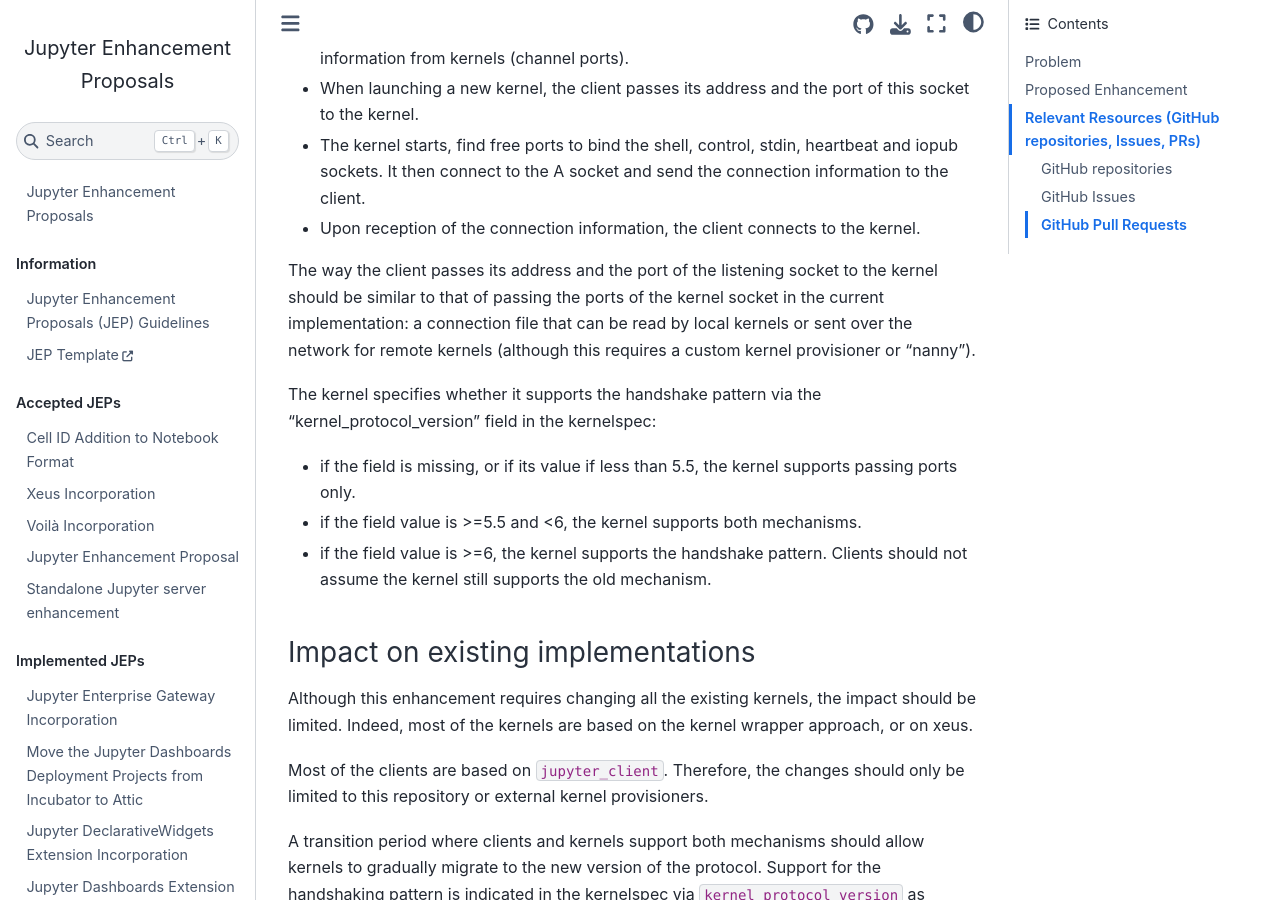
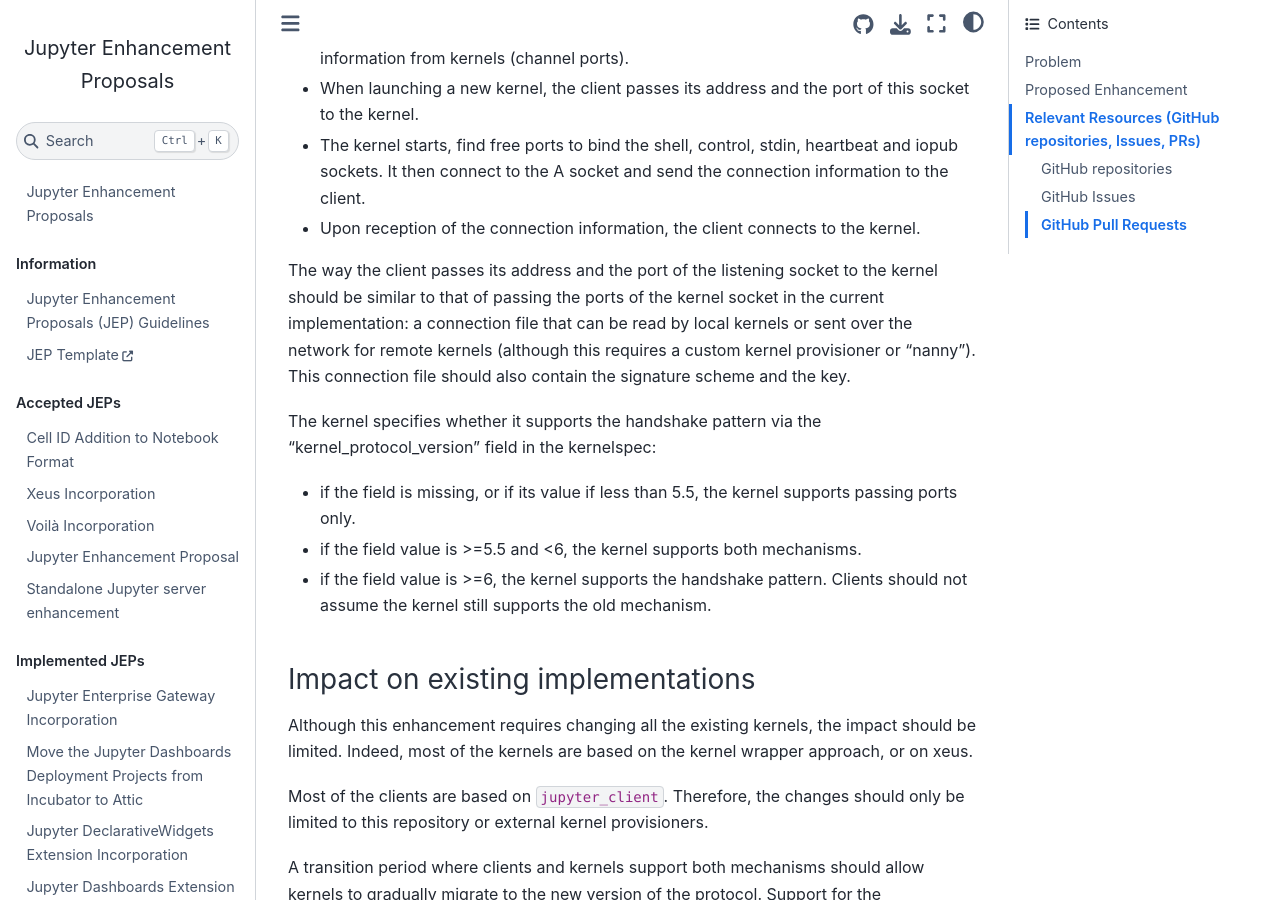
Before and after one commit to jupyter/enhancement-proposals, a Jupyter Book: the page built from jupyter-handshaking/jupyter-handshaking.md, in a window 1280 px wide and 900 px high, scrolled down 622 px. Built offline with Jupyter Book 1.0.4 settings and Sphinx 7.4.7 and the Sphinx Book theme 1.1.4, drawn with Linux system fonts in a browser that asks for light colours.

Commit message:
Updated JEP

```diff
--- a/jupyter-handshaking/jupyter-handshaking.md
+++ b/jupyter-handshaking/jupyter-handshaking.md
@@ -15,7 +15,7 @@
 - The kernel starts, find free ports to bind the shell, control, stdin, heartbeat and iopub sockets. It then connect to the A socket and send the connection information to the client.
 - Upon reception of the connection information, the client connects to the kernel.
 
-The way the client passes its address and the port of the listening socket to the kernel should be similar to that of passing the ports of the kernel socket in the current implementation: a connection file that can be read by local kernels or sent over the network for remote kernels (although this requires a custom kernel provisioner or "nanny").
+The way the client passes its address and the port of the listening socket to the kernel should be similar to that of passing the ports of the kernel socket in the current implementation: a connection file that can be read by local kernels or sent over the network for remote kernels (although this requires a custom kernel provisioner or "nanny"). This connection file should also contain the signature scheme and the key.
 
 The kernel specifies whether it supports the handshake pattern via the "kernel_protocol_version" field in the kernelspec:
 - if the field is missing, or if its value if less than 5.5, the kernel supports passing ports only.
```
